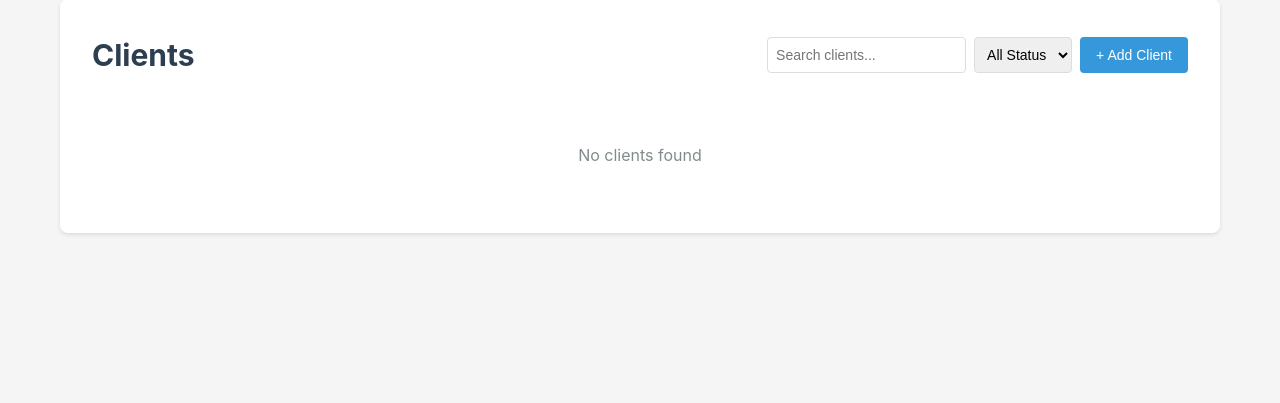
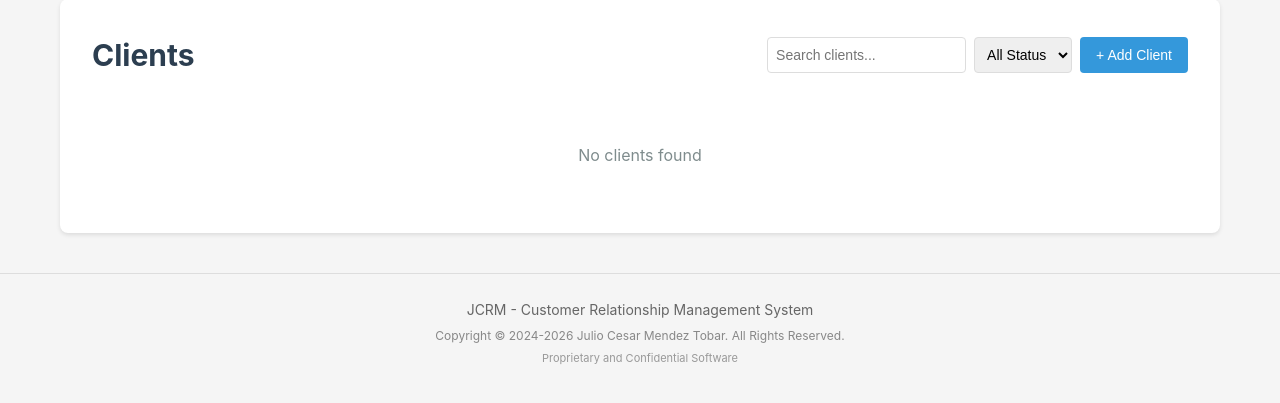
Before and after one commit to ninoyerbas/JCRM-, a Flask app: page /clients in a window 1280 px wide. Shown: the part 132-535 px from the top of the page. Run offline with Flask 3, Linux system fonts and the light colour scheme; data that the repository does not hold is empty.

Commit message:
Add copyright headers and update attribution to Julio Cesar Mendez Tobar
Co-authored-by: ninoyerbas <256470916+ninoyerbas@users.noreply.github.com>

```diff
--- a/app.py
+++ b/app.py
@@ -1,5 +1,22 @@
 """
-JCRM - Julio's Client Relationship Manager
+JCRM - Customer Relationship Management System
+Copyright (c) 2024-2026 Julio Cesar Mendez Tobar. All Rights Reserved.
+
+PROPRIETARY AND CONFIDENTIAL
+
+This software and associated documentation files (the "Software") are
+the proprietary and confidential information of Julio Cesar Mendez Tobar.
+
+Unauthorized copying, modification, distribution, or use of this software,
+via any medium, is strictly prohibited without the express written permission
+of the copyright holder.
+
+Author: Julio Cesar Mendez Tobar
+
+For licensing inquiries, please contact the author.
+
+---
+
 A fully functional CRM application for managing clients, contacts, activities, and tasks.
 """
 
--- a/templates/base.html
+++ b/templates/base.html
@@ -1,3 +1,18 @@
+<!--
+ * JCRM - Customer Relationship Management System
+ * Copyright (c) 2024-2026 Julio Cesar Mendez Tobar. All Rights Reserved.
+ *
+ * PROPRIETARY AND CONFIDENTIAL
+ *
+ * This software and associated documentation files (the "Software") are
+ * the proprietary and confidential information of Julio Cesar Mendez Tobar.
+ *
+ * Unauthorized copying, modification, distribution, or use of this software,
+ * via any medium, is strictly prohibited without the express written permission
+ * of the copyright holder.
+ *
+ * Author: Julio Cesar Mendez Tobar
+-->
 <!DOCTYPE html>
 <html lang="en">
 <head>
@@ -27,6 +42,18 @@
         {% block content %}{% endblock %}
     </main>
 
+    <footer style="text-align: center; padding: 20px; background: #f5f5f5; margin-top: 40px; border-top: 1px solid #ddd;">
+        <p style="margin: 5px 0; font-size: 14px; color: #666;">
+            JCRM - Customer Relationship Management System
+        </p>
+        <p style="margin: 5px 0; font-size: 12px; color: #888;">
+            Copyright &copy; 2024-2026 Julio Cesar Mendez Tobar. All Rights Reserved.
+        </p>
+        <p style="margin: 5px 0; font-size: 11px; color: #999;">
+            Proprietary and Confidential Software
+        </p>
+    </footer>
+
     <script src="{{ url_for('static', filename='js/main.js') }}"></script>
     {% block scripts %}{% endblock %}
 </body>
```
Also changed, not shown: package.json (+20 -1 lines), static/css/style.css (+16 -0 lines), static/js/activities.js (+16 -0 lines), static/js/clients.js (+16 -0 lines), static/js/contacts.js (+16 -0 lines), static/js/dashboard.js (+16 -0 lines), static/js/main.js (+16 -0 lines), static/js/tasks.js (+16 -0 lines), README.md, 1 other file.
